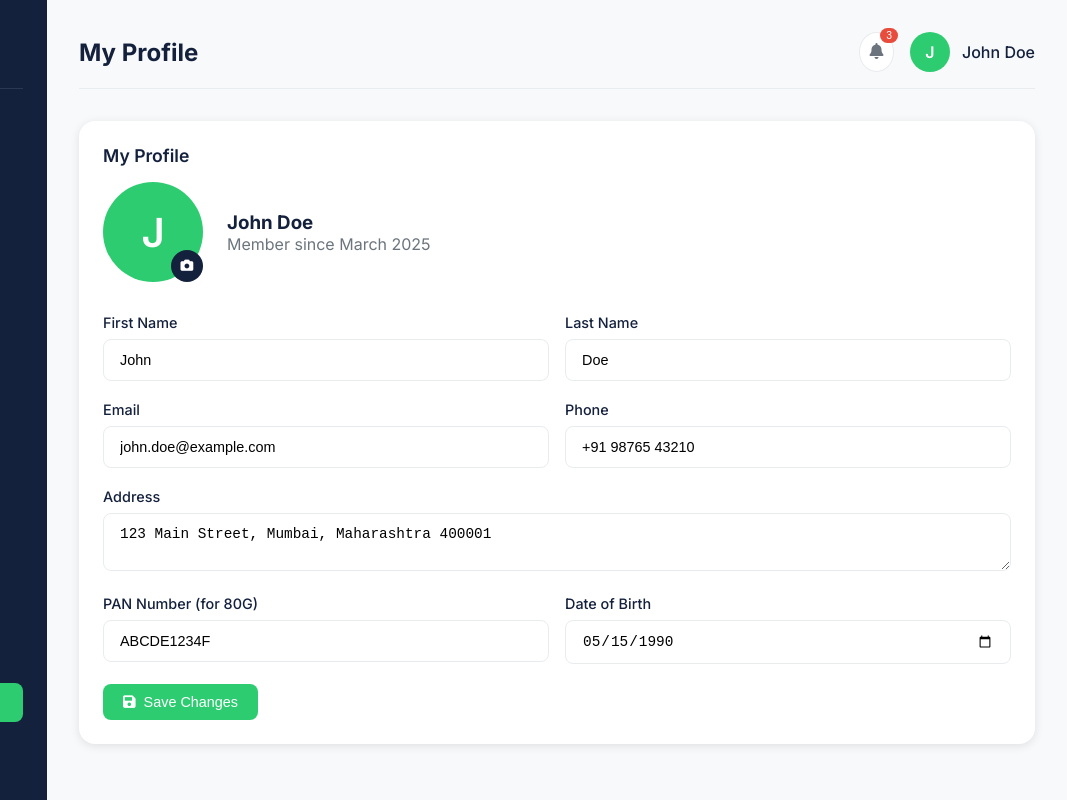
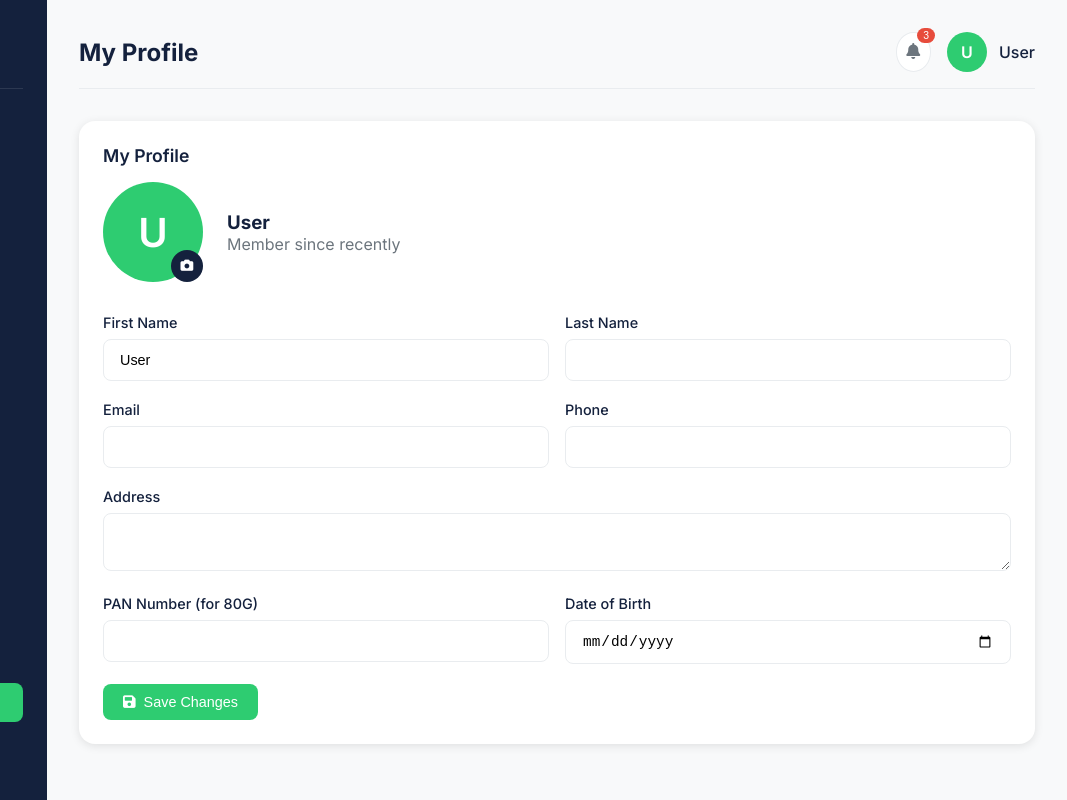
Before and after one commit to lavaygarg/OOC-Project-2, a plain HTML site: page frontend/portals/user-dashboard.html in a window 1280 px wide. Both pictures are taken after a click on the link "My Profile". Shown: the full height of the page, 213-1280 px from the left. Drawn offline with Linux system fonts and the light colour scheme.

Commit message:
removed bugs

```diff
--- a/backend/routes/users.js
+++ b/backend/routes/users.js
@@ -211,6 +211,7 @@ router.get('/me', authenticateUser, async (req, res) => {
                 name: user.name,
                 email: user.email,
                 phone: user.phone,
+                createdAt: user.createdAt,
                 role: user.role,
                 status: user.status
             }
--- a/frontend/portals/user-dashboard.html
+++ b/frontend/portals/user-dashboard.html
@@ -1378,8 +1378,8 @@
                     <span class="badge">3</span>
                 </button>
                 <div class="user-menu">
-                    <div class="user-avatar">J</div>
-                    <span style="font-weight: 500; color: var(--dark);">John Doe</span>
+                    <div class="user-avatar" id="topbar-user-avatar">U</div>
+                    <span id="topbar-user-name" style="font-weight: 500; color: var(--dark);">User</span>
                 </div>
             </div>
         </div>
@@ -1853,15 +1853,15 @@
 
                 <div class="profile-header">
                     <div class="profile-avatar">
-                        J
+                        <span id="profile-avatar-initial">U</span>
                         <label class="avatar-upload">
                             <i class="fas fa-camera"></i>
                             <input type="file" style="display: none;" accept="image/*">
                         </label>
                     </div>
                     <div>
-                        <h3 style="color: var(--dark);">John Doe</h3>
-                        <p style="color: var(--gray);">Member since March 2025</p>
+                        <h3 id="profile-display-name" style="color: var(--dark);">User</h3>
+                        <p id="profile-member-since" style="color: var(--gray);">Member since recently</p>
                     </div>
                 </div>
 
@@ -1869,38 +1869,38 @@
                     <div class="form-row">
                         <div class="form-group">
                             <label>First Name</label>
-                            <input type="text" class="form-control" value="John">
+                            <input type="text" id="profile-first-name" class="form-control" value="">
                         </div>
                         <div class="form-group">
                             <label>Last Name</label>
-                            <input type="text" class="form-control" value="Doe">
+                            <input type="text" id="profile-last-name" class="form-control" value="">
                         </div>
                     </div>
 
                     <div class="form-row">
                         <div class="form-group">
                             <label>Email</label>
-                            <input type="email" class="form-control" value="john.doe@example.com">
+                            <input type="email" id="profile-email" class="form-control" value="">
                         </div>
                         <div class="form-group">
                             <label>Phone</label>
-                            <input type="tel" class="form-control" value="+91 98765 43210">
+                            <input type="tel" id="profile-phone" class="form-control" value="">
                         </div>
                     </div>
 
                     <div class="form-group">
                         <label>Address</label>
-                        <textarea class="form-control" rows="2">123 Main Street, Mumbai, Maharashtra 400001</textarea>
+                        <textarea id="profile-address" class="form-control" rows="2"></textarea>
                     </div>
 
                     <div class="form-row">
                         <div class="form-group">
                             <label>PAN Number (for 80G)</label>
-                            <input type="text" class="form-control" value="ABCDE1234F">
+                            <input type="text" id="profile-pan" class="form-control" value="">
                         </div>
                         <div class="form-group">
                             <label>Date of Birth</label>
-                            <input type="date" class="form-control" value="1990-05-15">
+                            <input type="date" id="profile-dob" class="form-control" value="">
                         </div>
                     </div>
 
@@ -2404,11 +2404,70 @@
         /* ========================= */
         const USER_MSG_STORAGE = 'ooc_portal_messages_v1';
         const USER_CURRENT = {
-            userId: 'USER-' + (sessionStorage.getItem('userEmail') || localStorage.getItem('userEmail') || 'guest').replace(/[^a-zA-Z0-9]/g, '').toUpperCase(),
-            displayName: sessionStorage.getItem('userName') || localStorage.getItem('userName') || 'User',
+            userId: 'USER-' + (sessionStorage.getItem('userEmail') || 'guest').replace(/[^a-zA-Z0-9]/g, '').toUpperCase(),
+            displayName: sessionStorage.getItem('userName') || 'User',
             role: 'user',
-            email: sessionStorage.getItem('userEmail') || localStorage.getItem('userEmail') || ''
+            email: sessionStorage.getItem('userEmail') || ''
         };
+
+        function getUserProfileData() {
+            const fullName = USER_CURRENT.displayName || 'User';
+            const nameParts = fullName.split(' ').filter(Boolean);
+            return {
+                fullName,
+                firstName: nameParts[0] || '',
+                lastName: nameParts.slice(1).join(' ') || '',
+                email: USER_CURRENT.email || '',
+                phone: sessionStorage.getItem('userPhone') || '',
+                createdAt: sessionStorage.getItem('userCreatedAt') || '',
+                address: sessionStorage.getItem('userAddress') || '',
+                pan: sessionStorage.getItem('userPAN') || '',
+                dob: sessionStorage.getItem('userDOB') || ''
+            };
+        }
+
+        function formatMemberSince(createdAt) {
+            if (!createdAt) return 'Member since recently';
+            try {
+                return `Member since ${new Date(createdAt).toLocaleDateString(undefined, { month: 'long', year: 'numeric' })}`;
+            } catch {
+                return 'Member since recently';
+            }
+        }
+
+        function updateProfileUI() {
+            const profile = getUserProfileData();
+            const initial = (profile.fullName.trim().charAt(0) || 'U').toUpperCase();
+
+            const topbarAvatar = document.getElementById('topbar-user-avatar');
+            const topbarName = document.getElementById('topbar-user-name');
+            const profileInitial = document.getElementById('profile-avatar-initial');
+            const profileName = document.getElementById('profile-display-name');
+            const profileMemberSince = document.getElementById('profile-member-since');
+
+            if (topbarAvatar) topbarAvatar.textContent = initial;
+            if (topbarName) topbarName.textContent = profile.fullName;
+            if (profileInitial) profileInitial.textContent = initial;
+            if (profileName) profileName.textContent = profile.fullName;
+            if (profileMemberSince) profileMemberSince.textContent = formatMemberSince(profile.createdAt);
+
+            const fields = {
+                'profile-first-name': profile.firstName,
+                'profile-last-name': profile.lastName,
+                'profile-email': profile.email,
+                'profile-phone': profile.phone,
+                'profile-address': profile.address,
+                'profile-pan': profile.pan,
+                'profile-dob': profile.dob
+            };
+
+            Object.entries(fields).forEach(([fieldId, value]) => {
+                const field = document.getElementById(fieldId);
+                if (field && value !== undefined) {
+                    field.value = value;
+                }
+            });
+        }
 
         function loadUserMessages() {
             try {
@@ -2656,6 +2715,7 @@
         // Initialize messaging on page load
         document.addEventListener('DOMContentLoaded', () => {
             registerUserInDirectory();
+            updateProfileUI();
             renderUserInbox();
 
             // Mobile sidebar toggle functionality
```
